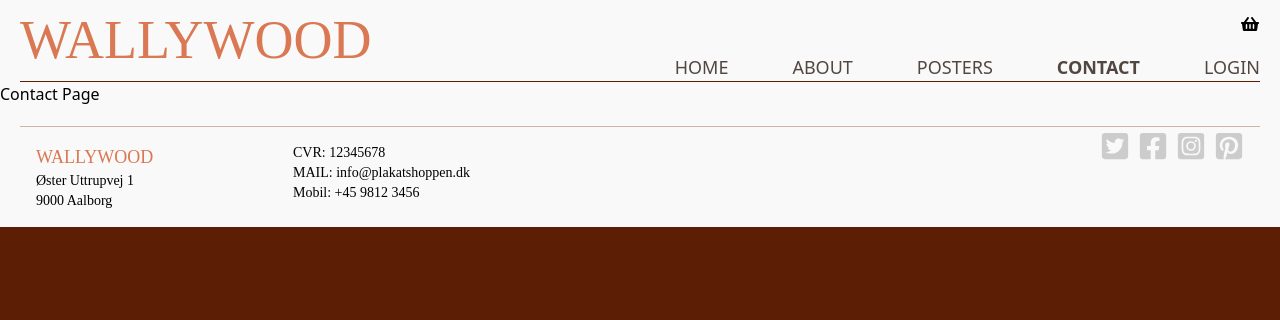
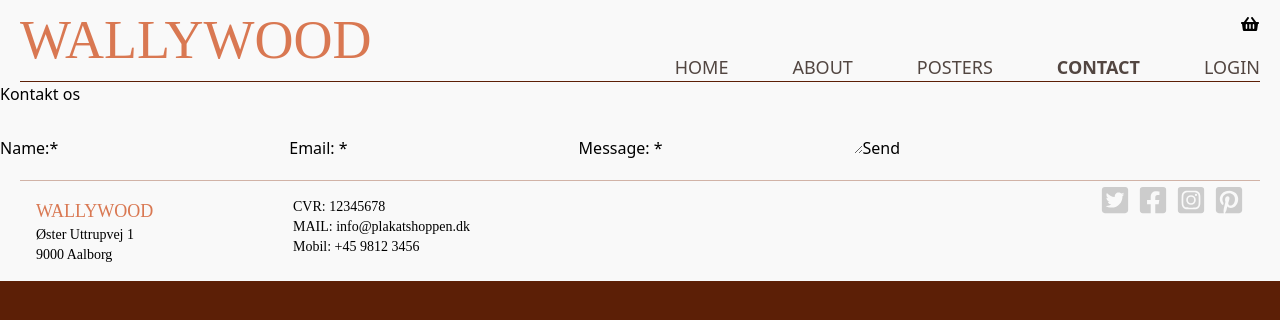
Before and after one commit to BeastTheNinja/WollyWood_DB_TSX, a React (Vite) app in the folder frontend/: page /contact in a window 1280 px wide. Shown: the top 320 px of the page. Built offline with nearby package versions, Linux system fonts and the light colour scheme.

Commit message:
started on contact

```diff
--- a/frontend/src/Layout/Layout.tsx
+++ b/frontend/src/Layout/Layout.tsx
@@ -5,7 +5,7 @@ import { Footer } from "../components/Footer/Footer"
 export const Layout = () => {
     return (
         <div className="max-w-341.5  mx-auto">
-            <div className="bg-[#F9F9F9]  shadow-[#00000029]">
+            <div className="bg-[#F9F9F9]  shadow-[#000029]">
                 <Header />
                 <Outlet />
                 <Footer />
--- /dev/null
+++ b/frontend/src/components/pages/ContactComponent/Contact.tsx
@@ -0,0 +1,24 @@
+
+interface ContactProps {
+    Title: string;
+}
+
+export const Contact = ({ Title }: ContactProps) => {
+
+
+    return (
+        <>
+           <h1>{Title}</h1>
+
+            <form>
+            <label>Name:*</label>
+            <input type="text" name="name" required />
+            <label>Email: *</label>
+            <input type="email" name="email" required />
+            <label>Message: *</label>
+            <textarea name="message" required />
+            <button type="submit">Send</button>
+           </form>
+        </>
+    )
+}
--- a/frontend/src/pages/ContactView.tsx
+++ b/frontend/src/pages/ContactView.tsx
@@ -0,0 +1,12 @@
+import { Contact } from "../components/pages/ContactComponent/Contact"
+
+export const ContactView = () => {
+
+    return (
+        <>
+        <Contact Title ="Kontakt os" />
+
+
+        </>
+    )
+}
--- a/frontend/src/router/Routes.tsx
+++ b/frontend/src/router/Routes.tsx
@@ -1,6 +1,7 @@
 import { BrowserRouter, Route, Routes } from "react-router-dom"
 import { HomeView } from "../pages/HomeView"
 import { Layout } from "../Layout/Layout"
+import { ContactView } from "../pages/ContactView"
 
 export const Routing = () => {
     return (
@@ -12,7 +13,7 @@ export const Routing = () => {
                         <Route index element={<HomeView />} />
                         <Route path="/about" element={<div>About Page</div>} />
                         <Route path="/posters" element={<div>Posters Page</div>} />
-                        <Route path="/contact" element={<div>Contact Page</div>} />
+                        <Route path="/contact" element={<ContactView />} />
                         <Route path="/login" element={<div>Login Page</div>} />
                     </Route>
                 </Routes>
```
